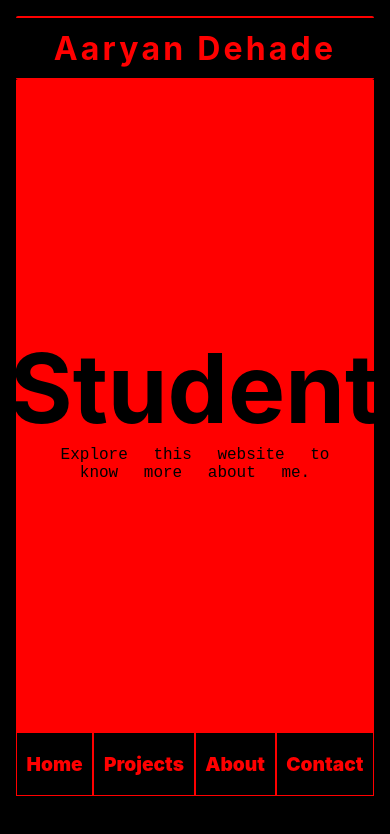
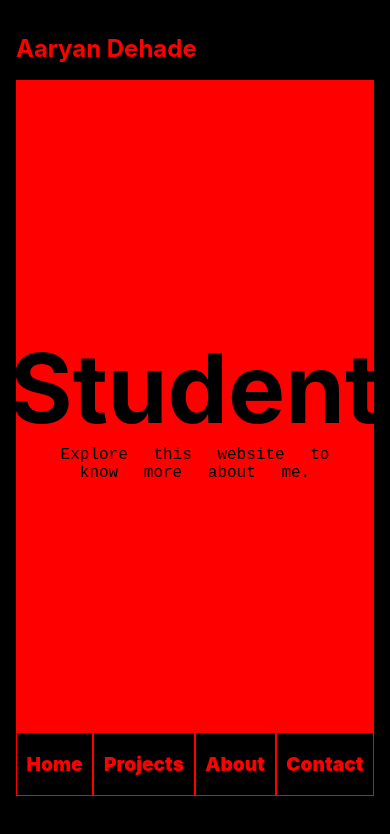
Before and after one commit to dehadeaaryan/aaryandehade-portfolio, a Next.js app: page / in a window 390 px wide. Shown: the top 834 px of the page. Built offline with nearby package versions, Linux system fonts and the light colour scheme.

Commit message:
Update navbar.module.css

```diff
--- a/styles/navbar.module.css
+++ b/styles/navbar.module.css
@@ -39,8 +39,8 @@
 
 @media only screen and (max-width: 600px) {
     .box {
-        border-top: 2px solid var(--primary-color);
-        border-bottom: 2px solid var(--primary-color);
+        /* border-top: 2px solid var(--primary-color); */
+        /* border-bottom: 2px solid var(--primary-color); */
         /* border-left: 20px solid var(--primary-color);
         border-right: 20px solid var(--primary-color); */
 
@@ -55,9 +55,8 @@
         color: var(--primary-color);
     }
     .title {
-        text-align: center;
-        font-size: 2rem;
-        letter-spacing: 0.2rem;
+        text-align: start;
+        font-size: 1.5rem;
     }
     .link {
         color: var(--primary-color);
```
